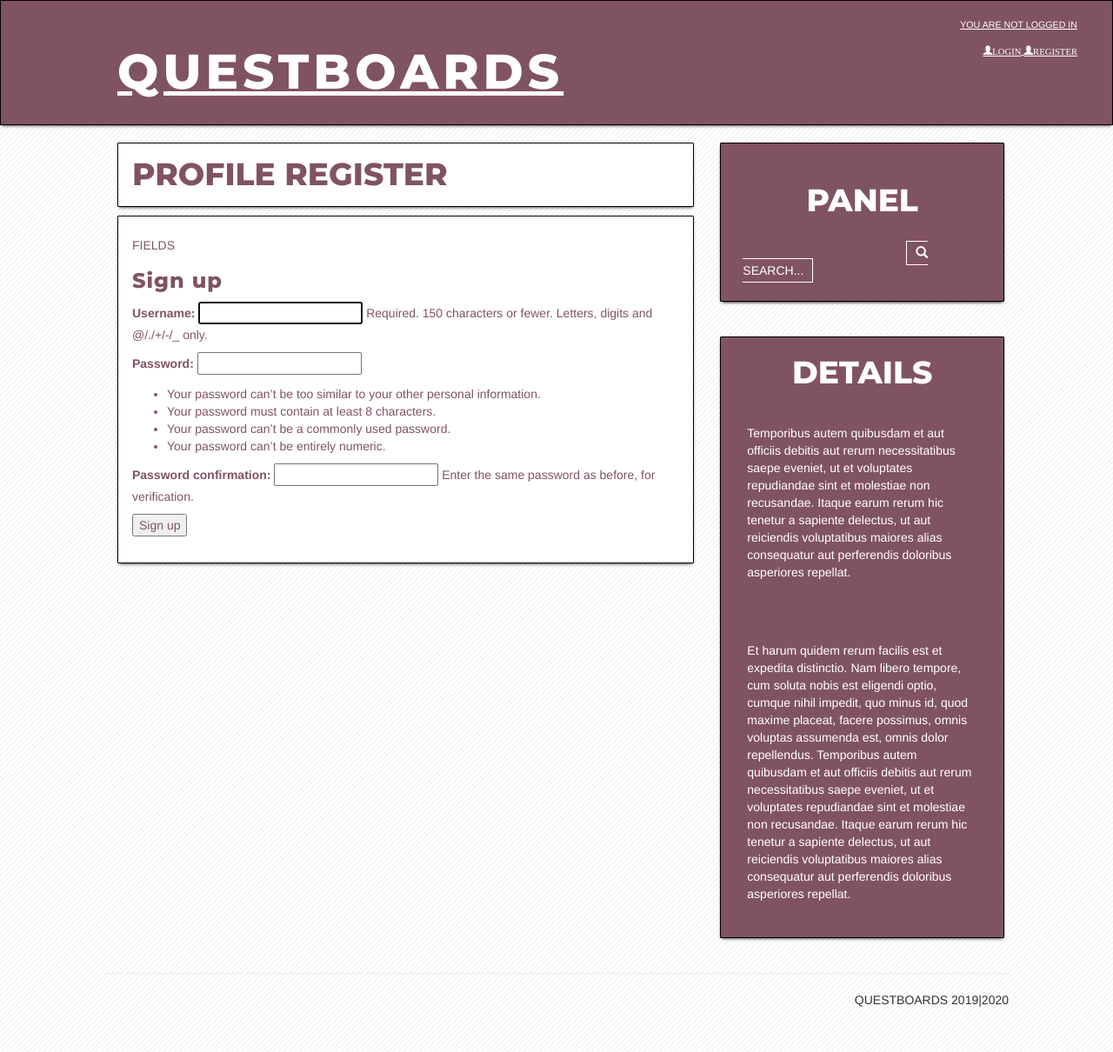
After one commit to Marasson/questboards, a Django app: page /register/ in a window 1280 px wide. The commit adds this page. Shown: the whole page at 87% size. Run offline with Django 3.2, Linux system fonts and the light colour scheme; some libraries are stand-ins or nearby versions.

Commit message:
Django App

```diff
--- a/my_project/templates/my_project/base.html
+++ b/my_project/templates/my_project/base.html
@@ -17,12 +17,14 @@
         {% if user.is_authenticated %}
         <p class="login">WELCOME USER: {{ user.get_username }}</p>
         {% else %}
-        <p class="login">YOU ARE NOT LOGGED IN<br>
-            <a class="glyphicon glyphicon-log-in" href="{% url 'login'%}"> LOGIN</a>
+        <p class="login">YOU ARE NOT LOGGED IN<br /><br />
+            <a class="glyphicon glyphicon-user" style="color: #fff; text-decoration:underline;" href="{% url 'login'%}">LOGIN </a>
+            <a class="glyphicon glyphicon-user" style="color: #fff; text-decoration:underline;" href="{% url 'register'%}">REGISTER</a>
             {% endif %}</p>
 
         {% if user.is_authenticated %}
         <a href="{% url 'logout' %}" class="top-menu"><span class="glyphicon glyphicon-off"></span> LOG OUT</a>
+        <a href="{% url 'register' %}" class="top-menu"><span class="glyphicon glyphicon-user"></span> REGISTER USER</a>
         <a href="{% url 'about' %}" class="top-menu"><span class="glyphicon glyphicon-user"></span> VIEW YOUR PROFILE</a>
         <a href="{% url 'post_new' %}" class="top-menu"><span class="glyphicon glyphicon-plus"></span> ADD NEW POST</a>
         <a href="/drafts" class="top-menu"><span class="glyphicon glyphicon-list-alt"></span> LIST OF POSTS FOR
@@ -45,14 +47,16 @@
 
                     <div class="panel">
                         <div class="panel-search">
-                        <h1 class="h1-panel">SEARCH</h1>
+                        <h1 class="h1-panel">PANEL</h1>
 
-                        <form method='GET' action=''>
+                        <!-- <form method='GET' action=''>
                                 <input type='text' name='q' placeholder='Search posts' value='{{ request.GET.q }}'>
                                 <input type='submit' value='Search'>
-                        </form>
-                        <!--<a href="{% url 'search' %}" class="panel-search-link"><span class="glyphicon glyphicon-search"></span>SEARCH...</a>-->
-                        <br>
+                        </form> -->
+                            <br />
+                        <a href="{% url 'search' %}" class="panel-search-link"><span class="glyphicon glyphicon-search"></span>SEARCH...</a>
+                        <br />
+
                     </div>
                 </div>
                     <br>
@@ -89,16 +93,11 @@
 
             </div>
 
-
+        <hr>
+            <div>
+                <p class="text-right">QUESTBOARDS 2019|2020</p>
+            </div>
         </div>
-
-
-
-
-
-
-
-
 
 
     </div>
--- /dev/null
+++ b/my_project/templates/my_project/register_f.html
@@ -0,0 +1,17 @@
+{% extends 'my_project/base.html' %}
+{% block content %}
+
+    <h1 class="h1-main-list">PROFILE REGISTER</h1>
+
+    <div class="h1-main-list">
+        <h5>FIELDS</h5>
+
+        <h2>Sign up</h2>
+        <form method="post">
+            {% csrf_token %}
+            {{ form.as_p }}
+        <button type="submit">Sign up</button>
+        </form>
+    </div>
+
+{% endblock %}
--- a/my_project/urls.py
+++ b/my_project/urls.py
@@ -23,6 +23,7 @@
         views.post_detail,
         name='post_detail'),
     url(r'^about/$', views.about, name='about'),
+    url(r'^register/$', views.register, name='register'),
     url(r'^search/$', views.search, name='search'),
     path('comment/<int:pk>/approve/', views.comment_approve, name='comment_approve'),
     path('comment/<int:pk>/remove/', views.comment_remove, name='comment_remove'),
--- a/my_project/views.py
+++ b/my_project/views.py
@@ -5,32 +5,36 @@
 from django.shortcuts import render, get_object_or_404
 from django.utils import timezone
 from django.db.models import Q
-
-
+from django.contrib.auth import login, authenticate
+from django.contrib.auth.forms import UserCreationForm
 from .forms import PostForm, CommentForm
 from .models import Post, Comment
 
 
 def post_list(request):
-    object_list = Post.objects.filter(published_date__lte=timezone.now()) #Posts.object.all() - wyswietla wszystkie obiekty post - created i publish
-    paginator = Paginator(object_list, 3) # 3 posts in each page
+    object_list = Post.objects.filter(
+        published_date__lte=timezone.now())  # Posts.object.all() - wyswietla wszystkie obiekty post - created i publish
+    paginator = Paginator(object_list, 3)  # 3 posts in each page
     page = request.GET.get('page')
-
     query = request.GET.get("q")
     if query:
         object_list = object_list.filter(
             Q(title__icontains=query)
         )
 
-
     try:
         posts = paginator.page(page)
     except PageNotAnInteger:
+
         # If page is not an integer deliver the first page
+
         posts = paginator.page(1)
     except EmptyPage:
+
         # If page is out of range deliver last page of results
+
         posts = paginator.page(paginator.num_pages)
+
     return render(request,
                   'my_project/post_list.html',
                   {'page': page,
@@ -55,6 +59,7 @@
         form = PostForm()
     return render(request, 'my_project/post_edit.html', {'form': form})
 
+
 def post_edit(request, pk):
     post = get_object_or_404(Post, pk=pk)
     if request.method == "POST":
@@ -70,33 +75,52 @@
     return render(request, 'my_project/post_edit.html', {'form': form})
 
 
-
 def post_publish(request, pk):
     post = get_object_or_404(Post, pk=pk)
     post.publish()
     return redirect('post_detail', pk=pk)
+
 
 def post_remove(request, pk):
     post = get_object_or_404(Post, pk=pk)
     post.delete()
     return redirect('post_list')
 
+
 def post_draft_list(request):
     posts = Post.objects.filter(published_date__isnull=True).order_by('created_date')
     return render(request, 'my_project/post_draft_list.html', {'posts': posts})
+
 
 def logout_page(request):
     django.contrib.auth.logout(request)
     return HttpResponseRedirect("/")
 
+
 def about(request):
+    return render(request, 'my_project/about.html', {'about': about})
 
-    return render(request, 'my_project/about.html', {'about': about})
+
+def register_f(request):
+    return render(request, 'my_project/register_f.html', {'register_f': register_f})
+
+def register(request):
+    if request.method == 'POST':
+        form = UserCreationForm(request.POST)
+        if form.is_valid():
+            form.save()
+            username = form.cleaned_data.get('username')
+            raw_password = form.cleaned_data.get('password1')
+            user = authenticate(username=username, password=raw_password)
+            login(request, user)
+            return redirect('base')
+    else:
+        form = UserCreationForm()
+    return render(request, 'my_project/register_f.html', {'form': form})
 
 
 def search(request):
     return render(request, 'my_project/search.html', {'search': search})
-
 
 
 def add_comment_to_post(request, pk):
```
Also changed, not shown: my_project/static/css/my_project.css (+1 -7 lines), db.sqlite3.
